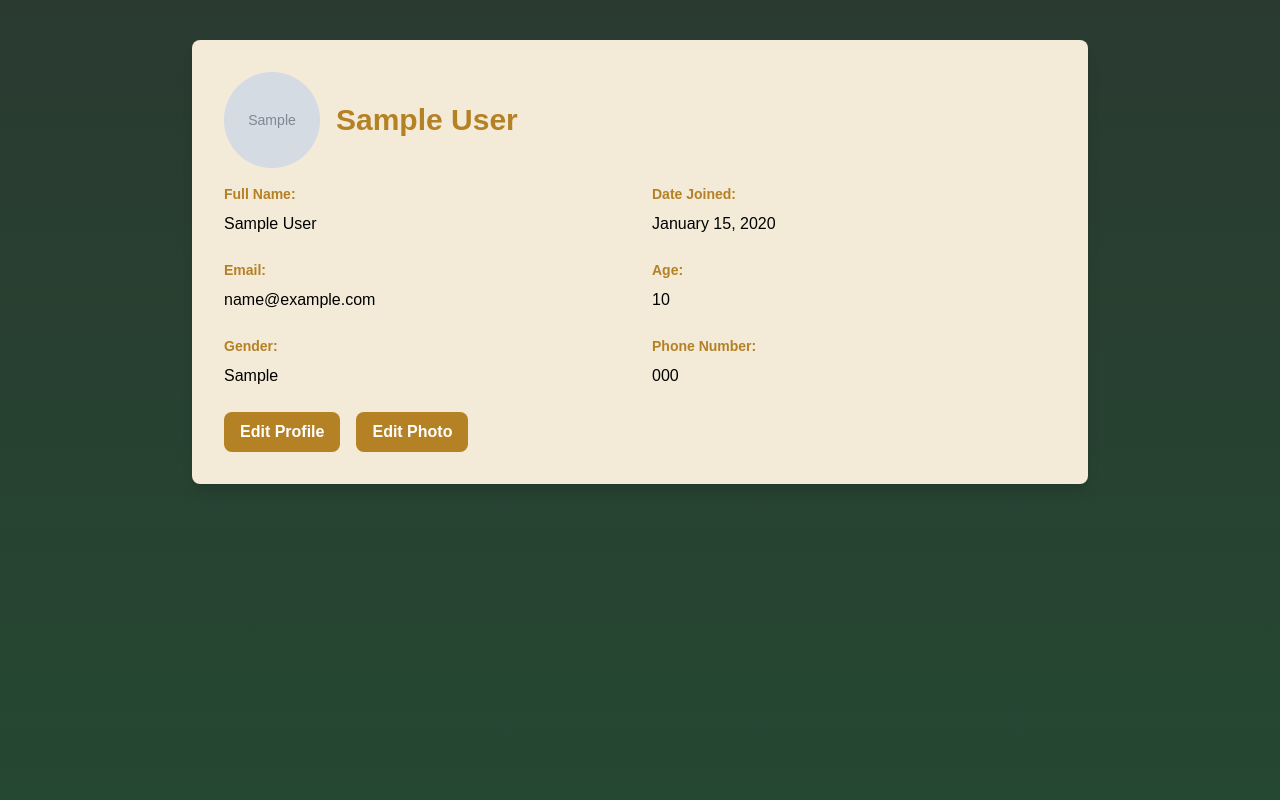
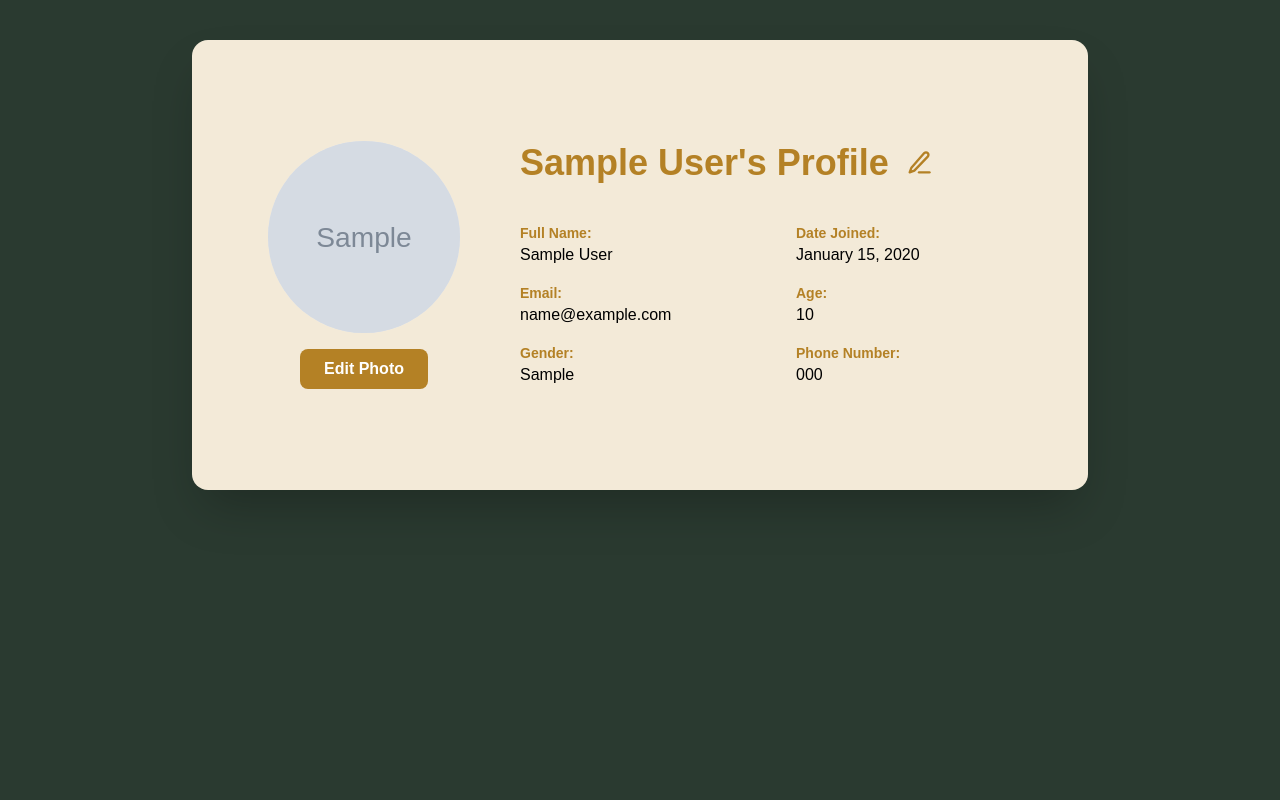
Before and after one commit to pbp24-f09/bfq, a Django app: page /profile/ in a window 1280 px wide. Shown: the part 64-864 px from the top of the page. Run offline with Django 5.2, Linux system fonts and the light colour scheme; a user stored in the database is signed in; tables that the repository leaves empty hold one stand-in row (values such as "Sample post"); grey boxes marked "Sample" are stand-in pictures; some libraries are stand-ins or nearby versions; some web fonts are replaced.

Commit message:
Finalized Tampilan User Profile

```diff
--- a/authentication/templates/user_profile.html
+++ b/authentication/templates/user_profile.html
@@ -8,44 +8,61 @@
 {% block content %}
 {% include 'navbar.html' %}
 
-<div class="min-h-screen bg-gradient-to-b from-[#2A3A30] to-[#254832] flex flex-col items-center py-10 mt-16">
-  <div class="bg-[#F3EAD8] shadow-lg rounded-lg p-8 w-full max-w-4xl">
-    <div class="flex items-center space-x-4 mb-4">
-      <div class="w-24 h-24 rounded-full overflow-hidden bg-gray-200">
+<div class="min-h-screen bg-[#2A3A30] flex flex-col items-center py-10 mt-16">
+  <div class="container bg-[#F3EAD8] shadow-2xl rounded-2xl p-10 w-full max-w-4xl flex min-h-[450px]">
+    <!-- Kolom Kiri: Foto dan Tombol Edit -->
+    <div class="w-1/3 flex flex-col items-center justify-center mr-6">
+      <div class="w-48 h-48 rounded-full overflow-hidden bg-gray-200 mb-4">
         {% if user.profile_photo %}
           <img src="{{ user.profile_photo }}" alt="Profile Photo" class="w-full h-full object-cover" data-field="profile_photo">
         {% else %}
           <img src="{% static 'images/default-profile.jpg' %}" alt="Default Photo" class="w-full h-full object-cover" data-field="profile_photo">
         {% endif %}
       </div>
-      <div class="flex-1">
-        <h1 class="text-3xl font-bold text-[#B48125]" data-field="full_name">{{ user.full_name }}</h1>
-      </div>
+      <button id="edit-photo-btn" class="bg-[#B48125] hover:bg-[#8C3F0D] text-white font-bold py-2 px-6 rounded-lg">
+        Edit Photo
+      </button>
     </div>
 
-    <div class="grid grid-cols-1 md:grid-cols-2 gap-6 mt-4">
+    <!-- Kolom Kanan: Informasi Profil -->
+    <div class="w-2/3 flex flex-col justify-center">
+      <!-- Heading Profil -->
+      <div class="flex items-center mb-4">
+        <h1 class="text-4xl font-bold text-[#B48125] mr-2" data-field="full_name">{{ user.full_name }}'s Profile</h1>
+        <!-- Icon edit profile -->
+        <button id="edit-profile-btn" class="ml-2 focus:outline-none">
+          <!-- Ikon edit baru dengan Tailwind -->
+          <svg class="w-7 h-7 text-[#B48125] hover:text-[#8C3F0D] transition duration-200 ease-in-out" fill="none" stroke="currentColor" viewBox="0 0 24 24" xmlns="http://www.w3.org/2000/svg">
+            <path d="M12 20h9" stroke-width="2" stroke-linecap="round" stroke-linejoin="round"/>
+            <path d="M16.5 3.5a2.121 2.121 0 113 3L8 18.5 4 20l1.5-4L16.5 3.5z" stroke-width="2" stroke-linecap="round" stroke-linejoin="round"/>
+          </svg>
+        </button>
+      </div>
+
+      <!-- Informasi Profil dalam Dua Kolom -->
+      <div class="grid grid-cols-2 gap-x-6 gap-y-4 mt-6">
         <div>
-        <label class="block text-[#B48125] text-sm font-bold mb-2">Full Name:</label>
+          <label class="block text-[#B48125] text-sm font-bold">Full Name:</label>
           <p class="text-black" data-field="full_name">{{ user.full_name }}</p>
         </div>
         <div>
-        <label class="block text-[#B48125] text-sm font-bold mb-2">Date Joined:</label>
+          <label class="block text-[#B48125] text-sm font-bold">Date Joined:</label>
           <p class="text-black">{{ user.date_joined|date:"F j, Y" }}</p>
         </div>
         <div>
-        <label class="block text-[#B48125] text-sm font-bold mb-2">Email:</label>
+          <label class="block text-[#B48125] text-sm font-bold">Email:</label>
           <p class="text-black" data-field="email">{{ user.email }}</p>
         </div>
         <div>
-        <label class="block text-[#B48125] text-sm font-bold mb-2">Age:</label>
+          <label class="block text-[#B48125] text-sm font-bold">Age:</label>
           <p class="text-black" data-field="age">{{ user.age }}</p>
         </div>
         <div>
-        <label class="block text-[#B48125] text-sm font-bold mb-2">Gender:</label>
+          <label class="block text-[#B48125] text-sm font-bold">Gender:</label>
           <p class="text-black" data-field="gender">{{ user.gender }}</p>
         </div>
         <div>
-        <label class="block text-[#B48125] text-sm font-bold mb-2">Phone Number:</label>
+          <label class="block text-[#B48125] text-sm font-bold">Phone Number:</label>
           <p class="text-black" data-field="phone_number">{{ user.phone_number }}</p>
         </div>
       </div>
@@ -53,14 +70,6 @@
       <!-- Pesan Sukses -->
       <p id="success-message" class="text-green-500 mt-4 hidden">Profile updated successfully!</p>
       <p id="error-message" class="text-red-500 mt-4 hidden">Failed to update profile. Please try again.</p>
-
-    <div class="flex space-x-4 mt-6">
-      <button id="edit-profile-btn" class="bg-[#B48125] hover:bg-[#8C3F0D] text-white font-bold py-2 px-4 rounded-lg">
-        Edit Profile
-      </button>
-      <button id="edit-photo-btn" class="bg-[#B48125] hover:bg-[#8C3F0D] text-white font-bold py-2 px-4 rounded-lg">
-        Edit Photo
-      </button>
     </div>
   </div>
 </div>
```
Lines whose indentation alone changed are shown as unchanged.
